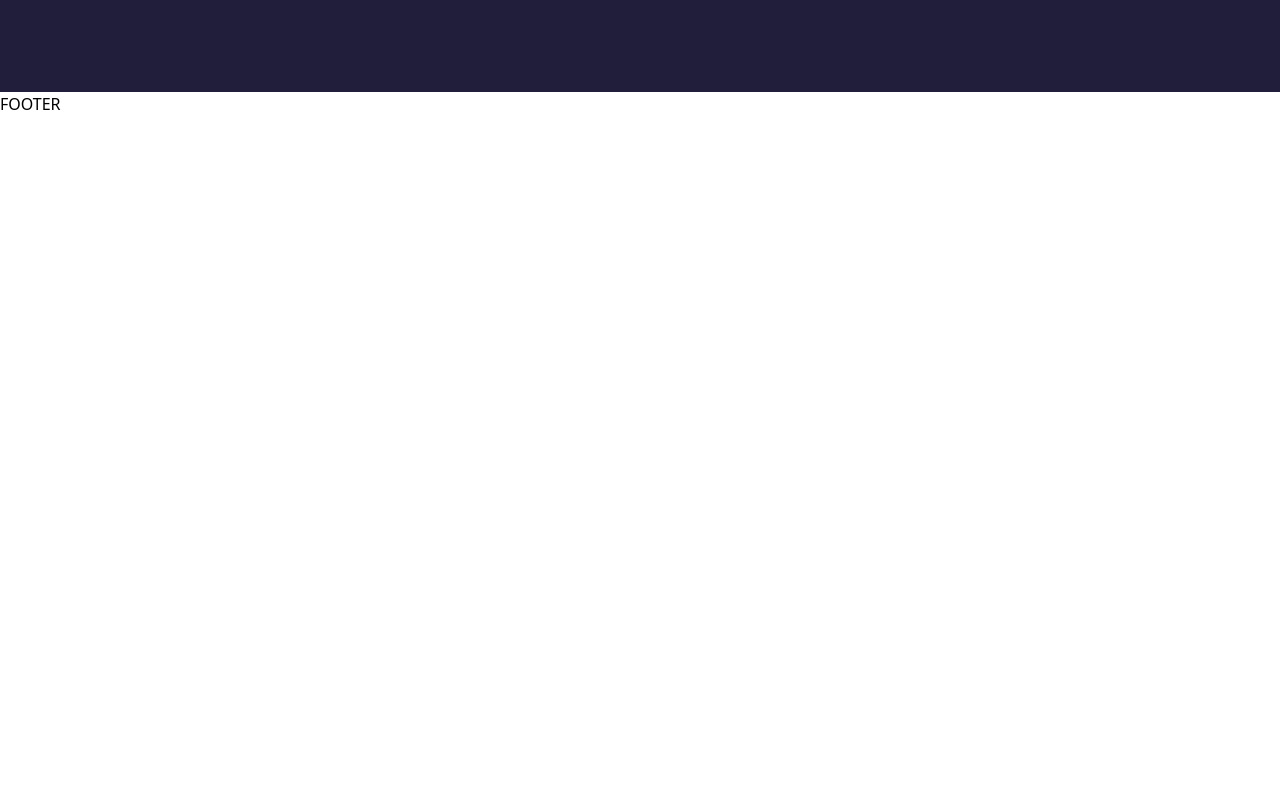
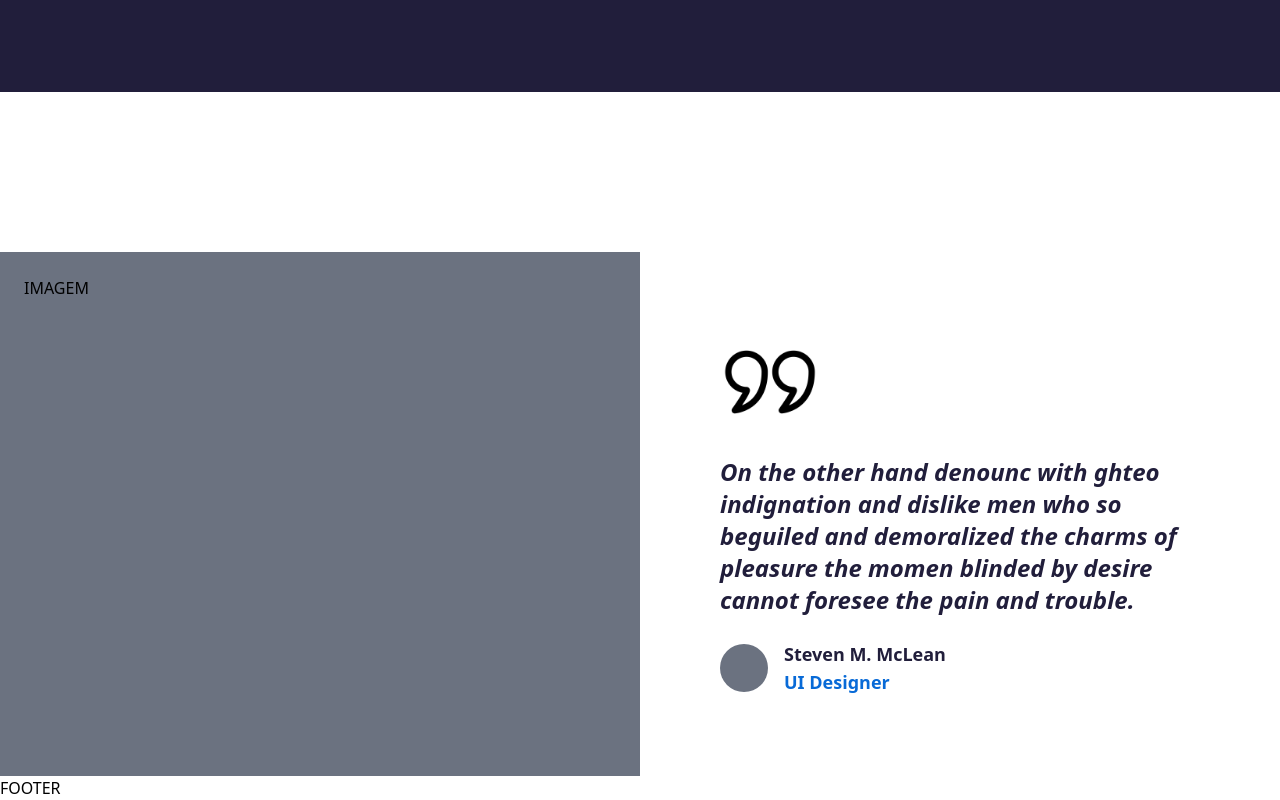
Before and after one commit to jul1ana/travel_nextjs, a Next.js app: page / in a window 1280 px wide. Shown: the part 6384-7184 px from the top of the page. Before the commit the page ends 6500 px from the top, so only its background shows below. Built offline with nearby package versions, Linux system fonts and the light colour scheme.

Commit message:
feat: add section Testimonials

```diff
--- a/src/app/page.tsx
+++ b/src/app/page.tsx
@@ -6,6 +6,7 @@ import { Hero } from "@/components/Hero";
 import { Members } from "@/components/Members";
 import { Plans } from "@/components/Plans";
 import { Services } from "@/components/Services";
+import { Testimonials } from "@/components/Testimonials";
 
 export default function Home() {
   return (
@@ -18,6 +19,7 @@ export default function Home() {
       <Members />
       <CaseStudies />
       <Plans />
+      <Testimonials />
     </main>
   );
 }
--- /dev/null
+++ b/src/components/Testimonials.tsx
@@ -0,0 +1,24 @@
+import Image from "next/image"
+
+export function Testimonials() {
+  return (
+    <section className="flex w-full">
+      <div className="hidden lg:block lg:p-6 bg-gray-500 w-1/2">IMAGEM</div>
+
+      <div className="space-y-6 p-4 lg:w-1/2 lg:p-20">
+        <Image src="/quote.png" alt="Aspas" width={100} height={100} />
+
+        <h2 className="text-[#211E3B] italic text-2xl font-semibold">On the other hand denounc with ghteo indignation and dislike men who so beguiled and demoralized the charms of pleasure the momen blinded by desire cannot foresee the pain and trouble.</h2>
+
+        <div className="flex items-center gap-4">
+          <div className="bg-gray-500 p-6 rounded-full"></div>
+
+          <div className="font-semibold">
+            <h3 className="text-[#211e3b] text-2xl lg:text-lg">Steven M. McLean</h3>
+            <p className="text-[#086ad7] text-lg">UI Designer</p>
+          </div>
+        </div>
+      </div>
+    </section>
+  )
+}
```
Also changed, not shown: public/quote.png (added).
